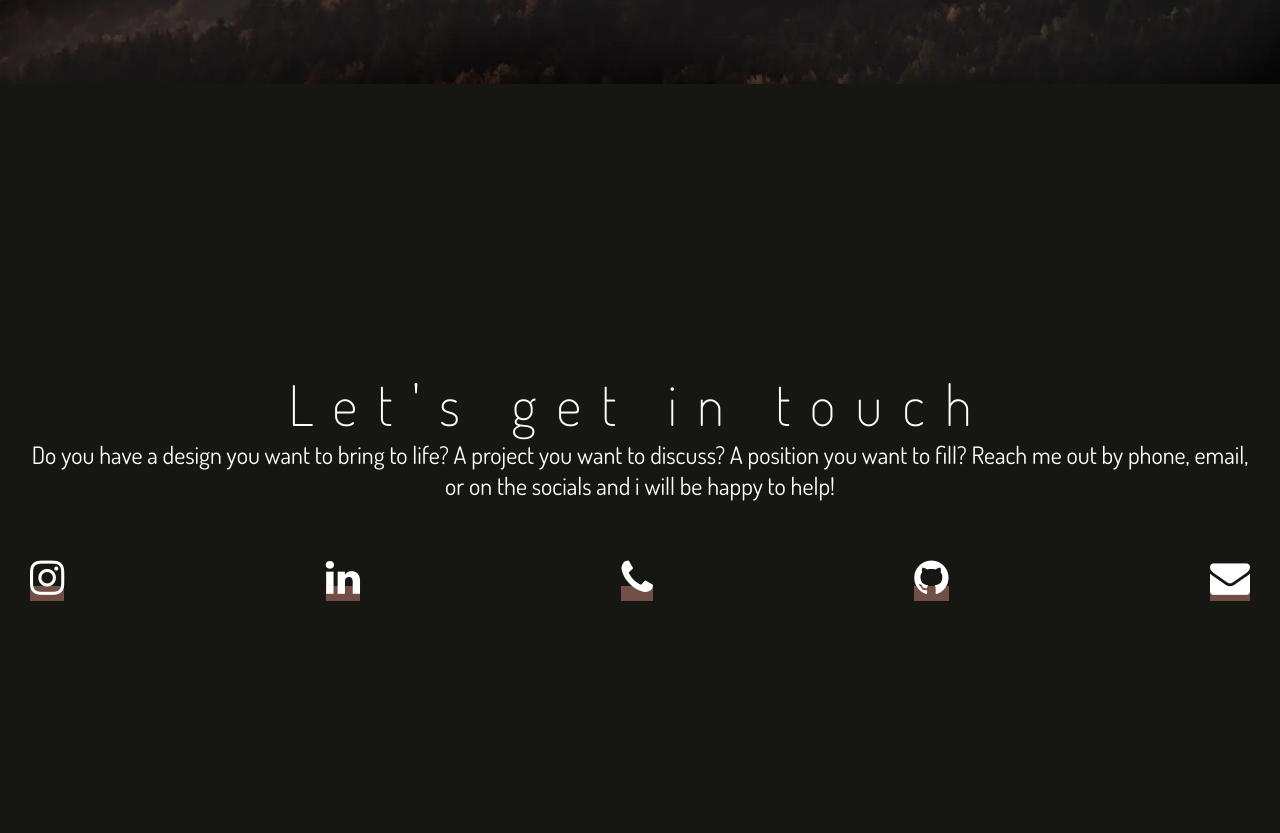
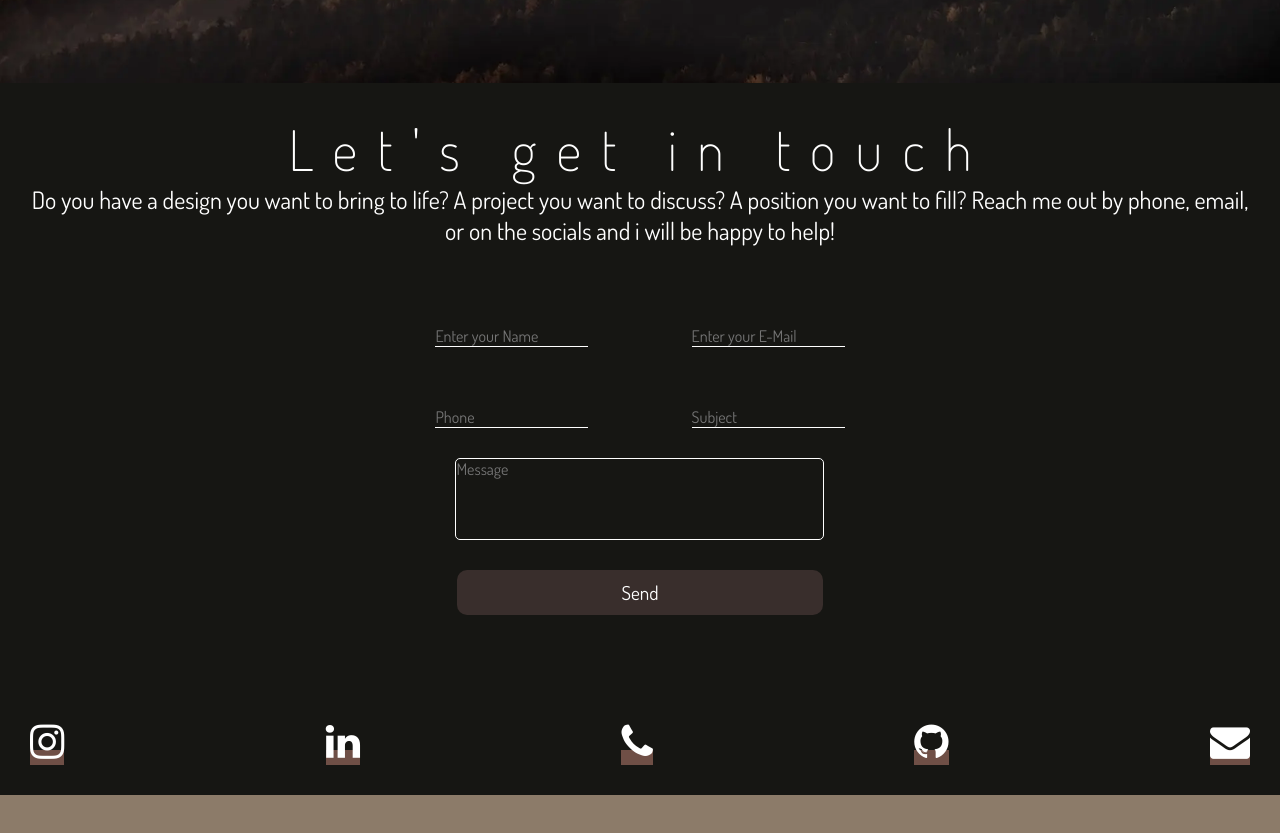
Before and after one commit to TaYYKaYY/personal-website, a website: page index.html in a window 1280 px wide. Shown: the part 2316-3149 px from the top of the page. After the commit the page ends 3111 px from the top, so only its background shows below. Drawn offline with nearby package versions, Linux system fonts and the light colour scheme.

Commit message:
form added first attempt

```diff
--- a/app.js
+++ b/app.js
@@ -22,9 +22,13 @@ let navList = document.querySelector('.nav-list')
 
 let navbar = document.querySelector('.navbar')
 
+let inputs = document.querySelectorAll('.inpt')
+
 let iconSelf = document.querySelectorAll('.icon-self')
 
 let contact = document.querySelector('#contact')
+
+let contactForm = document.querySelector('.contact-form')
 
 const firstName = "Tony Khoury"
 
@@ -105,3 +109,21 @@ aboutSkillsInfo.forEach(item => observer.observe(item))
 specialNumbers.forEach(number => observer.observe(number))
 imageContainers.forEach(container => observer.observe(container))
 sliders.forEach(slider => observer.observe(slider))
+
+inputs.forEach(input => {
+    input.addEventListener('focus', () => {
+        let index = 0
+        let formatted = '';
+        let behindInterval = setInterval(() => {
+            let text = input.getAttribute('data-textBehind')
+            formatted += text[index]
+            console.log(formatted)
+            contactForm.setAttribute('data-behind', formatted.toUpperCase())
+            index++
+            if (index === text.length){
+                clearInterval(behindInterval)
+            }
+        }, 50)
+        // contactForm.setAttribute('data-behind', input.getAttribute('data-textBehind').toUpperCase())
+    })
+})
--- a/index.html
+++ b/index.html
@@ -12,6 +12,7 @@
     <link href="https://fonts.googleapis.com/css2?family=Dosis:wght@200;400;700&display=swap" rel="stylesheet">
     <link rel="stylesheet" href="https://cdnjs.cloudflare.com/ajax/libs/font-awesome/4.7.0/css/font-awesome.min.css">
     <script defer src="app.js"></script>
+    <script src="./node_modules/jquery/dist/jquery.js"></script>
     <title>My Website | Make yourself at home</title>
 </head>
 <body>
@@ -80,6 +81,22 @@
     <div class="main__fourth" id="contact">
       <h2>Let's get in touch</h2>
       <p>Do you have a design you want to bring to life? A project you want to discuss? A position you want to fill? Reach me out by phone, email, or on the socials and i will be happy to help!</p>
+      <form class="contact-form" name="contact" netlify>
+        <div class="form-inpts">
+          <div>
+            <input class="main-inpt inpt" data-textBehind="name" type="text" placeholder="Enter your Name" required name="name">
+            <input class="main-inpt inpt" data-textBehind="e-mail" type="email" placeholder="Enter your E-Mail" required name="email">
+          </div>
+          <div>
+            <input class="main-inpt inpt" data-textBehind="phone" type="text" placeholder="Phone" name="Phone">
+            <input class="main-inpt inpt" data-textBehind="subject" type="text" placeholder="Subject" name="subject">
+            <div class="message-field">
+              <textarea class="message-inpt inpt" data-textBehind="message" name="message" placeholder="Message" cols="50" rows="4"></textarea>
+            </div>
+          </div>
+        </div>
+        <button class="send-btn">Send</button>
+      </form>
       <div class="contact-icons">
         <a class="icon-self" target="_blank" href="https://www.instagram.com/_tkhoury_/"><i class="fa fa-instagram"></i></a>
         <a class="icon-self" target="_blank" href="https://www.linkedin.com/in/tony-khoury-32b912247/"><i class="fa fa-linkedin"></i></a>
--- a/style.css
+++ b/style.css
@@ -12,8 +12,8 @@
 body{
     background-color: #8c7b69;
     color: white;
+    color: var(--text-color);
     font-family: Dosis, sans-serif;
-    color: var(--text-color);
 }
 img{
     width: 100%;
@@ -164,7 +164,6 @@ img{
     background-size: cover;
     gap: 10px;
     padding: 20px;
-    height: 100vh;
 }
 .about__desc{
     display: flex;
@@ -288,7 +287,7 @@ img{
     justify-content: center;
     flex-direction: column;
     padding: 30px;
-    height: 100vh;
+    overflow: hidden;
 }
 .main__fourth > h2{
     font-size: 3.5em;
@@ -345,6 +344,63 @@ img{
     opacity: 1;
     transform: translateX(0);
 }
+.contact-form{
+    width: 100%;
+    padding: 50px 0;
+    display: flex;
+    justify-content: space-between;
+    flex-direction: column;
+    align-items: center;
+    position: relative;
+    z-index: 2;
+}
+.contact-form::after{
+    content: attr(data-behind);
+    opacity: .2;
+    font-size: 4.5em;
+    letter-spacing: 150px;
+    position: absolute;
+    top: 20%;
+    left: 0;
+    color: #b6b9be;
+    z-index: -1;
+}
+.main-inpt, .message-inpt{
+    all: unset;
+    background-color: transparent;
+    border-bottom: 1px solid white;
+    transition: 250ms;
+}
+.main-inpt{
+    margin: 30px 50px;
+}
+.main-inpt:focus, .message-inpt:focus{
+    padding-left: 5px;
+}
+.message-field, .form-inpts{
+    display: flex;
+    justify-content: center;
+    align-items: center;
+}
+.form-inpts{
+    flex-direction: column;
+}
+.message-inpt{
+    border: 1px solid white;
+    border-radius: 5px;
+}
+.send-btn{
+    all: unset;
+    cursor: pointer;
+    margin-top: 30px;
+    padding: 10px 0;
+    font-size: 1.2em;
+    width: 30%;
+    border-radius: 10px;
+    text-align: center;
+    background-color: #392e2c;
+    transition: 150ms;
+}
 /* DESKTOP QUERY */
 @media all and (min-width: 550px){
     .image-container{
@@ -362,6 +418,9 @@ img{
     }
     .image-container:hover img{
         filter: grayscale(0);
+    }
+    .send-btn:hover{
+        background-color: #da6931;
     }
 }
 /* MOBILE QUERY */
@@ -406,4 +465,8 @@ img{
     .icon-self{
         font-size: 1.5em;
     }
+    .contact-form::after{
+        font-size: 1em;
+        letter-spacing: 50px;
+    }
 }
```
